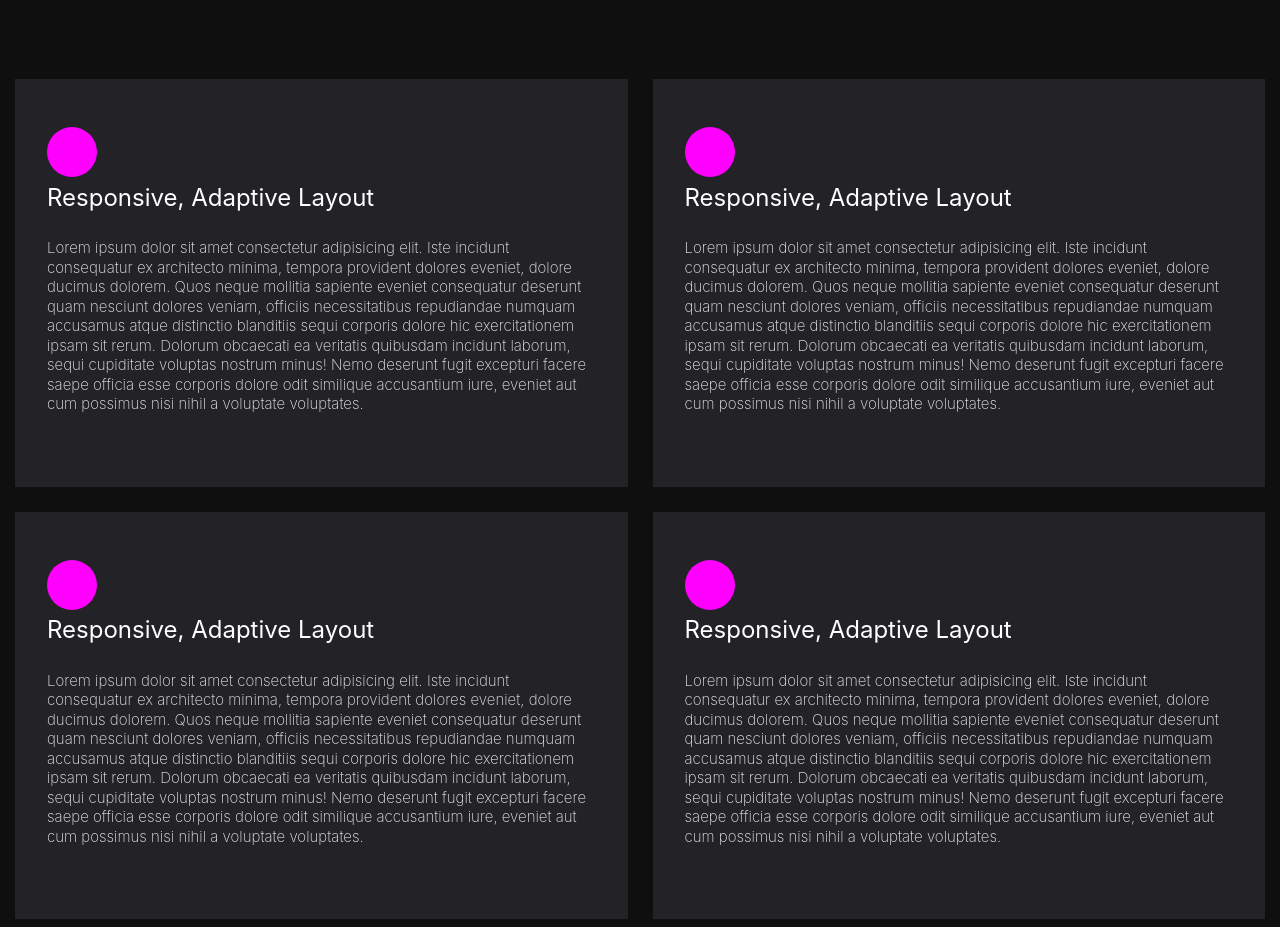
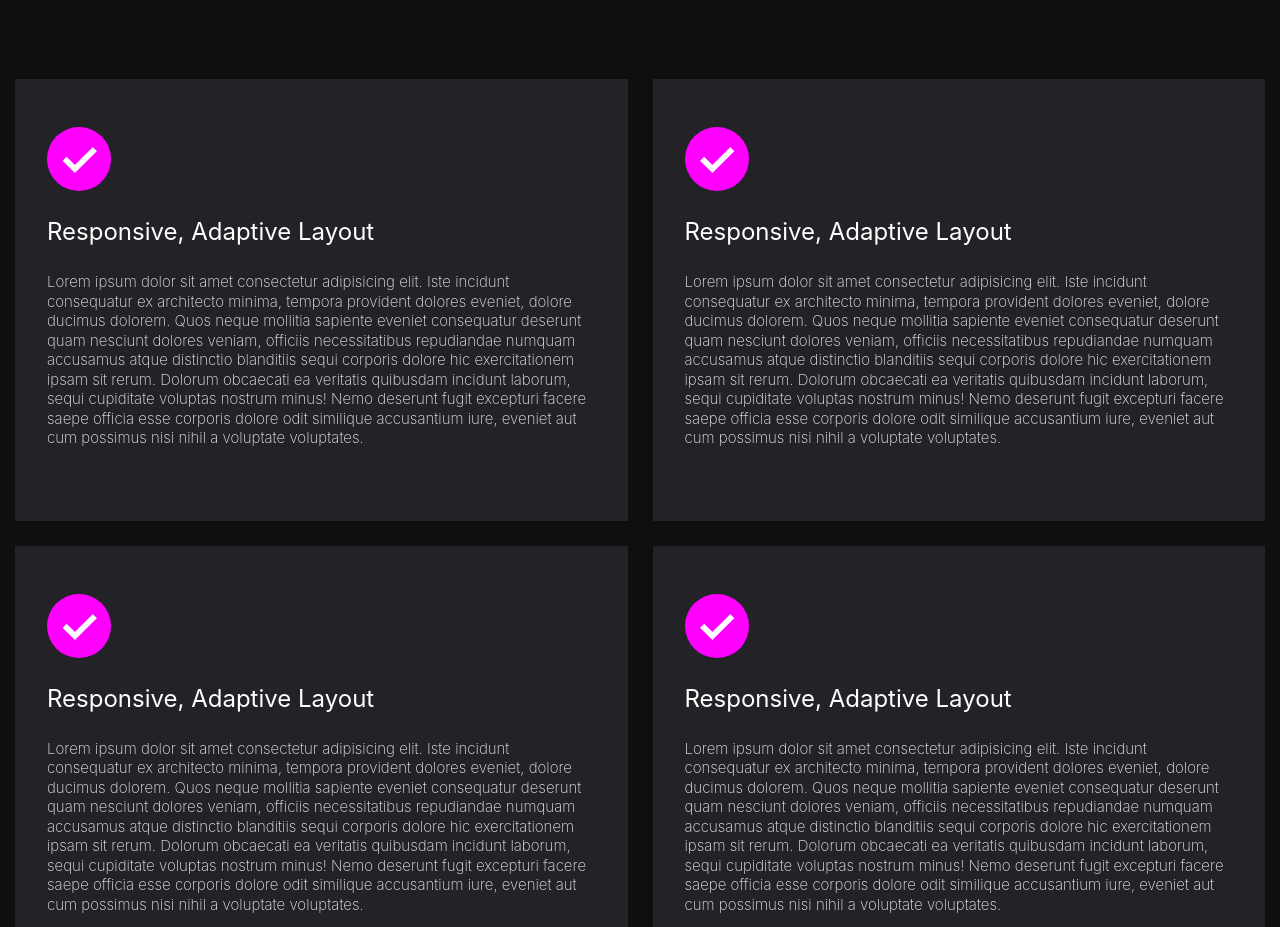
Before and after one commit to maxrule98/pixelsense, a website built with Parcel: page src/index.html in a window 1280 px wide. Shown: the part 1020-1947 px from the top of the page. Built offline with nearby package versions, Linux system fonts and the light colour scheme.

Commit message:
okay, thats enough for tonight now

```diff
--- a/src/index.html
+++ b/src/index.html
@@ -35,22 +35,22 @@
 
     <section class="row row--2">
         <div class="container container--fill">
-            <div class="ico"></div>
+            <div class="ico"><h1>✓</h1></div>
             <h2 class="text__subtitle">Responsive, Adaptive Layout</h2>
             <p class="text__body">Lorem ipsum dolor sit amet consectetur adipisicing elit. Iste incidunt consequatur ex architecto minima, tempora provident dolores eveniet, dolore ducimus dolorem. Quos neque mollitia sapiente eveniet consequatur deserunt quam nesciunt dolores veniam, officiis necessitatibus repudiandae numquam accusamus atque distinctio blanditiis sequi corporis dolore hic exercitationem ipsam sit rerum. Dolorum obcaecati ea veritatis quibusdam incidunt laborum, sequi cupiditate voluptas nostrum minus! Nemo deserunt fugit excepturi facere saepe officia esse corporis dolore odit similique accusantium iure, eveniet aut cum possimus nisi nihil a voluptate voluptates.</p>
         </div>
         <div class="container container--fill">
-            <div class="ico"></div>
+            <div class="ico"><h1>✓</h1></div>
             <h2 class="text__subtitle">Responsive, Adaptive Layout</h2>
             <p class="text__body">Lorem ipsum dolor sit amet consectetur adipisicing elit. Iste incidunt consequatur ex architecto minima, tempora provident dolores eveniet, dolore ducimus dolorem. Quos neque mollitia sapiente eveniet consequatur deserunt quam nesciunt dolores veniam, officiis necessitatibus repudiandae numquam accusamus atque distinctio blanditiis sequi corporis dolore hic exercitationem ipsam sit rerum. Dolorum obcaecati ea veritatis quibusdam incidunt laborum, sequi cupiditate voluptas nostrum minus! Nemo deserunt fugit excepturi facere saepe officia esse corporis dolore odit similique accusantium iure, eveniet aut cum possimus nisi nihil a voluptate voluptates.</p>
         </div>
         <div class="container container--fill">
-            <div class="ico"></div>
+            <div class="ico"><h1>✓</h1></div>
             <h2 class="text__subtitle">Responsive, Adaptive Layout</h2>
             <p class="text__body">Lorem ipsum dolor sit amet consectetur adipisicing elit. Iste incidunt consequatur ex architecto minima, tempora provident dolores eveniet, dolore ducimus dolorem. Quos neque mollitia sapiente eveniet consequatur deserunt quam nesciunt dolores veniam, officiis necessitatibus repudiandae numquam accusamus atque distinctio blanditiis sequi corporis dolore hic exercitationem ipsam sit rerum. Dolorum obcaecati ea veritatis quibusdam incidunt laborum, sequi cupiditate voluptas nostrum minus! Nemo deserunt fugit excepturi facere saepe officia esse corporis dolore odit similique accusantium iure, eveniet aut cum possimus nisi nihil a voluptate voluptates.</p>
         </div>
         <div class="container container--fill">
-            <div class="ico"></div>
+            <div class="ico"><h1>✓</h1></div>
             <h2 class="text__subtitle">Responsive, Adaptive Layout</h2>
             <p class="text__body">Lorem ipsum dolor sit amet consectetur adipisicing elit. Iste incidunt consequatur ex architecto minima, tempora provident dolores eveniet, dolore ducimus dolorem. Quos neque mollitia sapiente eveniet consequatur deserunt quam nesciunt dolores veniam, officiis necessitatibus repudiandae numquam accusamus atque distinctio blanditiis sequi corporis dolore hic exercitationem ipsam sit rerum. Dolorum obcaecati ea veritatis quibusdam incidunt laborum, sequi cupiditate voluptas nostrum minus! Nemo deserunt fugit excepturi facere saepe officia esse corporis dolore odit similique accusantium iure, eveniet aut cum possimus nisi nihil a voluptate voluptates.</p>
         </div>
--- a/src/less/partials/base.less
+++ b/src/less/partials/base.less
@@ -8,11 +8,18 @@
     }
 }
 .ico {
-    display: inline-block;
-    width: 50px;
-    height: 50px;
+    display: flex;
+    flex-direction: column;
+    justify-content: center;
+    align-items: center;
+    width: 4em;
+    height: 4em;
     background: @highlight;
     border-radius: 50%;
+    margin-bottom: 25px;
+    @media screen and (max-width:800px) {
+        margin: 0 auto 25px auto;
+    }
 }
 
 .logo {
```
Also changed, not shown: dist/index.html, 3 other files.
